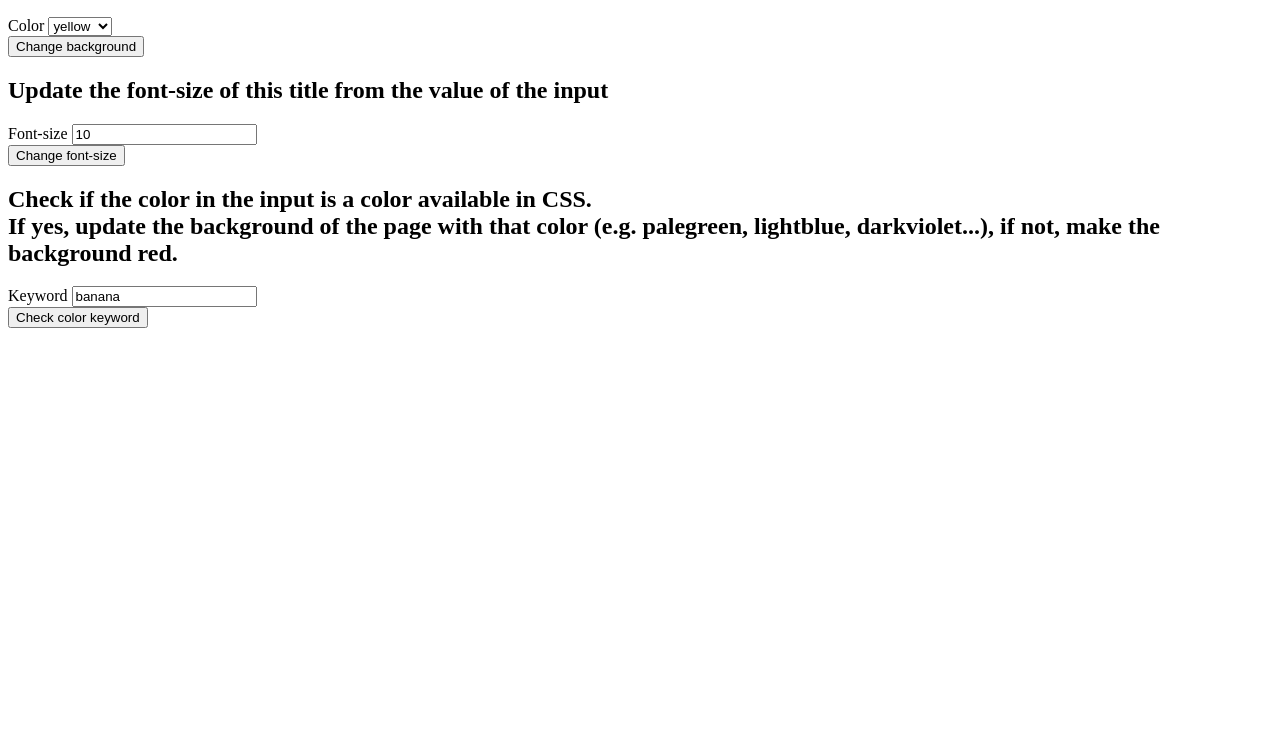
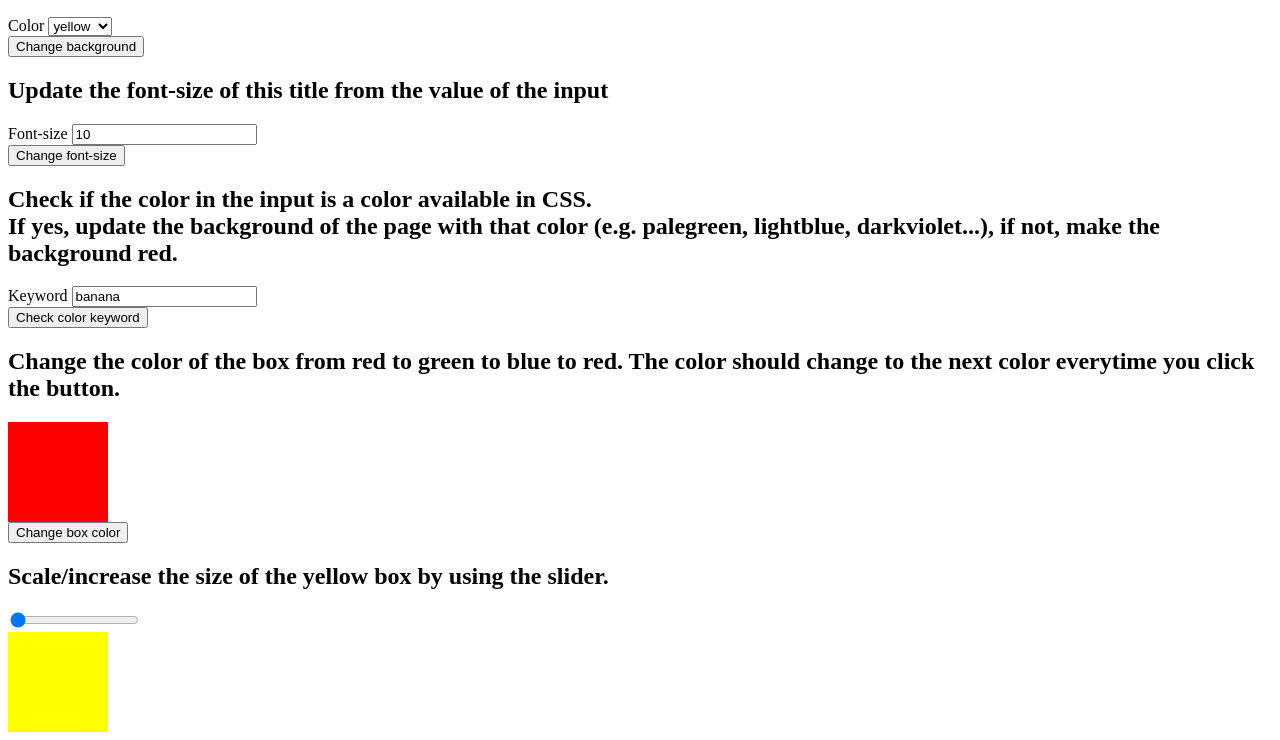
Before and after one commit to NazgulM/javascript-exercises, a plain HTML site: page 3-css/solution/index.html in a window 1280 px wide. Shown: the part 110-850 px from the top of the page. Before the commit the page ends 800 px from the top, so only its background shows below. Drawn offline with Linux system fonts and the light colour scheme.

Commit message:
Add more excercises

```diff
--- a/3-css/solution/index.html
+++ b/3-css/solution/index.html
@@ -36,6 +36,20 @@
   </label>
   <button onclick="colorKeyword()">Check color keyword</button>
 </section>
+
+<section>
+  <h2>Change the color of the box from red to green to blue to red. The color should change to the next color everytime you click the button.</h2>
+  <div id="coloredBox" style="background-color:red;width: 100px;height: 100px"></div>
+    <button onclick="changeBoxColor()">Change box color</button>
+</section>
+
+
+<section>
+  <h2>Scale/increase the size of the yellow box by using the slider.</h2>
+    <input type="range" oninput="sliderChanged(this.value)" min="1" max="3" step="0.05" value="1"/>
+  <div id="sizedBox" style="width: 100px;height: 100px;background-color:yellow"></div>
+
+</section>
 <!-- partial -->
   <script  src="./script.js"></script>
 
--- a/3-css/solution/script.js
+++ b/3-css/solution/script.js
@@ -24,3 +24,34 @@ function colorKeyword () {
     document.body.style.backgroundColor = 'red';
   }
 }
+
+function changeBoxColor(){
+  /* SOLUTION (SHARED) */
+  let coloredBox = document.querySelector('#coloredBox');
+  let color = coloredBox.style.backgroundColor;
+
+  /* SOLUTION SIMPLE */
+    if(color === "red") {
+    coloredBox.style.backgroundColor = "green";
+  } else if (color === "green"){
+    coloredBox.style.backgroundColor = "blue";
+  } else if(color === "blue"){
+    coloredBox.style.backgroundColor = "red";
+  }
+
+  /* SOLUTION ADVANCED */
+  var colors = ["red","green", "blue"];
+  var colorIndex = colors.indexOf(color);
+  colorIndex++;
+  if(colorIndex > (colors.length - 1)) colorIndex = 0;
+  coloredBox.style.backgroundColor = colors[colorIndex];
+}
+
+function sliderChanged(value){
+  console.log("the value of the slider is "+value);
+
+  /* SOLUTION */
+  var box = document.querySelector("#sizedBox");
+  box.style.width = (100 * value) + "px";
+  box.style.height = (100 * value) + "px";
+}
```
Also changed, not shown: 3-css/exercise/index.html (+16 -0 lines), 3-css/exercise/script.js (+14 -0 lines).
